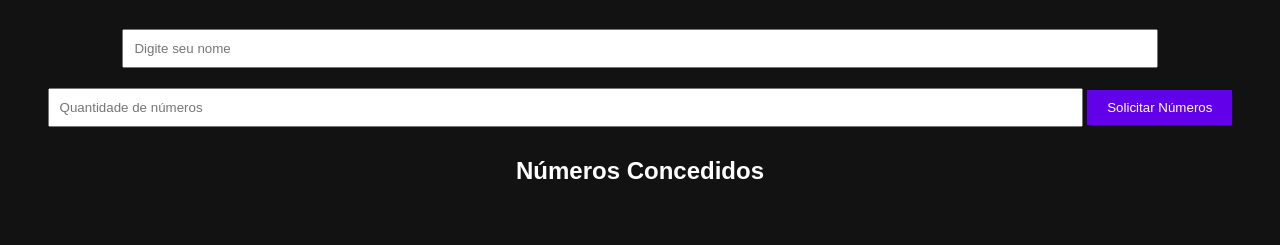
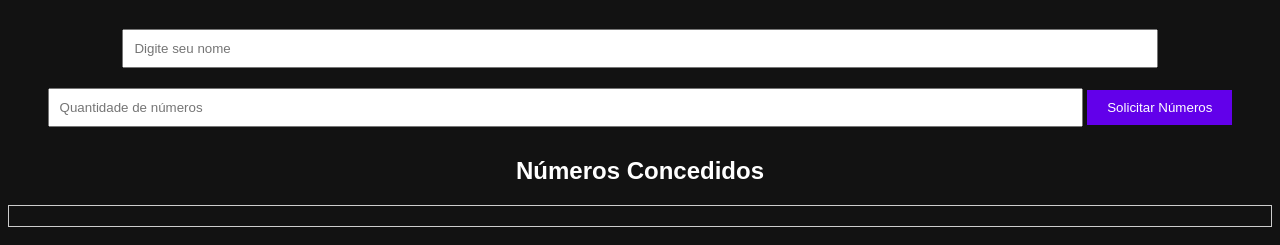
Before and after one commit to santiagoqueiroz/OficiosGEJUD, a website: page index.html in a window 1280 px wide. Shown: the part 61-306 px from the top of the page. Drawn offline with Linux system fonts and the light colour scheme.

Commit message:
Update styles.css

```diff
--- a/styles.css
+++ b/styles.css
@@ -39,3 +39,11 @@ li {
     margin: 5px 0;
     padding: 10px;
 }
+
+#numberList {
+    max-height: 300px; /* Altura máxima para rolagem */
+    overflow-y: auto;  /* Habilita rolagem vertical */
+    border: 1px solid #ccc; /* Borda da lista */
+    padding: 10px;
+    margin-top: 10px; /* Espaçamento acima da lista */
+}
```
